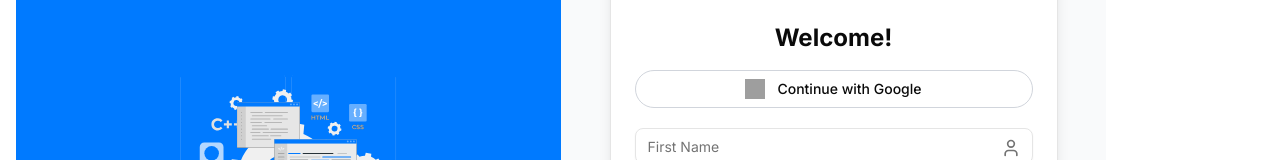
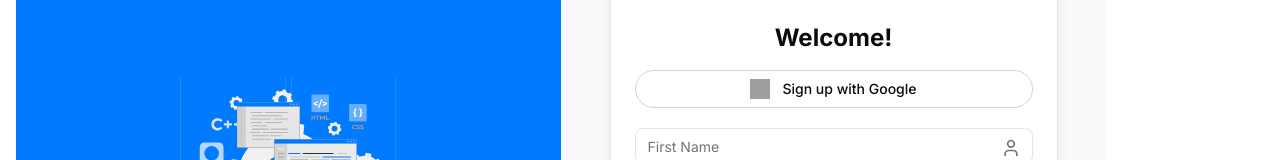
Before and after one commit to Mitche-44/EduHive-Frontend, a React (Vite) app: page /auth in a window 1280 px wide. Shown: the part 210-370 px from the top of the page. Built offline with nearby package versions, Linux system fonts and the light colour scheme; no server answers; grey boxes are pictures that could not be loaded; a web font is replaced by a local one.

Commit message:
feat: enable google signin and signup

```diff
--- a/package.json
+++ b/package.json
@@ -29,6 +29,7 @@
     "@radix-ui/react-toggle": "^1.1.9",
     "@radix-ui/react-toggle-group": "^1.1.10",
     "@radix-ui/react-tooltip": "^1.2.7",
+    "@react-oauth/google": "^0.12.2",
     "@tailwindcss/vite": "^4.1.11",
     "axios": "^1.11.0",
     "class-variance-authority": "^0.7.1",
--- a/src/components/auth/EmailLoginForm.jsx
+++ b/src/components/auth/EmailLoginForm.jsx
@@ -4,10 +4,12 @@ import { zodResolver } from "@hookform/resolvers/zod"
 import * as z from "zod"
 import { useNavigate } from "react-router-dom"
 import axiosInstance from "@/api/axiosInstance"
+import GoogleAuthButton from './GoogleAuthButton';
 
 import { Input } from "@/components/ui/input"
 import { Button } from "@/components/ui/button"
 import { Mail, Eye, EyeOff } from "lucide-react"
+
 
 const schema = z.object({
   email: z.string().email("Enter a valid email"),
@@ -108,19 +110,9 @@ export default function EmailLoginForm() {
 
       <div className="text-center text-sm text-gray-500">or</div>
 
-      {/* Google Auth - Not implemented */}
-      <button
-        type="button"
-        onClick={handleGoogleLogin}
-        className="w-full flex items-center justify-center gap-3 px-4 py-2 border border-gray-300 rounded-full bg-white hover:bg-gray-100"
-      >
-        <img
-          src="https://www.svgrepo.com/show/475656/google-color.svg"
-          alt="Google"
-          className="h-5 w-5"
-        />
-        <span className="font-medium text-sm">Continue with Google</span>
-      </button>
+      {/* Google Auth */}
+     <GoogleAuthButton label="Continue with Google" />
+
 
       {/* Redirect to register */}
       <p className="text-center text-sm mt-4">
--- a/src/components/auth/EmailRegisterForm.jsx
+++ b/src/components/auth/EmailRegisterForm.jsx
@@ -60,7 +60,7 @@ export default function EmailRegisterForm() {
   return (
     <form onSubmit={handleSubmit(onSubmit)} className="space-y-5 mt-6 max-w-md mx-auto">
       <h1 className="text-center text-2xl font-bold mb-4">Welcome!</h1>
-      <GoogleAuthButton />
+      <GoogleAuthButton label="Sign up with Google" />
 
       {/* First Name */}
       <div className="relative">
--- a/src/components/auth/GoogleAuthButton.jsx
+++ b/src/components/auth/GoogleAuthButton.jsx
@@ -1,27 +1,43 @@
+import { useGoogleLogin } from '@react-oauth/google';
+import axios from '@/api/axiosInstance';
+import { useNavigate } from 'react-router-dom';
 
+export default function GoogleAuthButton({ label = 'Continue with Google' }) {
+  const navigate = useNavigate();
 
-export default function GoogleAuthButton() {
-  const handleGoogleLogin = async () => {
-    const { error } = await supabase.auth.signInWithOAuth({
-      provider: 'google',
-      options: {
-        redirectTo: `${window.location.origin}/dashboard`,
-      },
-    })
-    if (error) console.error('Google Sign-In Error:', error.message)
-  }
+  // 1️ Set up the login hook (implicit flow = id_token directly)
+  const login = useGoogleLogin({
+    flow: 'implicit',          // returns credential directly
+    onSuccess: async (tokenResp) => {
+      try {
+        // tokenResp contains { credential, select_by, ... }
+        const res = await axios.post('/auth/google-login', {
+          id_token: tokenResp.credential,
+        });
+        localStorage.setItem('token', res.data.access_token);
+        navigate('/dashboard');
+      } catch (err) {
+        console.error(err);
+        alert('Google login failed');
+      }
+    },
+    onError: () => alert('Google login failed'),
+  });
 
+  // fully custom button
   return (
     <button
-      onClick={handleGoogleLogin}
-      className="w-full flex items-center justify-center gap-3 px-4 py-2 border border-gray-300 rounded-full bg-white hover:bg-gray-100 mt-4"
+      type="button"
+      onClick={() => login()}          //  trigger Google flow
+      className="w-full flex items-center justify-center gap-3 px-4 py-2
+                 border border-gray-300 rounded-full bg-white hover:bg-gray-100"
     >
       <img
         src="https://www.svgrepo.com/show/475656/google-color.svg"
         alt="Google"
         className="h-5 w-5"
       />
-      <span className="font-medium text-sm">Continue with Google</span>
+      <span className="font-medium text-sm">{label}</span>
     </button>
-  )
+  );
 }
--- a/src/main.jsx
+++ b/src/main.jsx
@@ -3,13 +3,16 @@
 import React from 'react';
 import ReactDOM from 'react-dom/client';
 import App from './App';
-import { BrowserRouter } from 'react-router-dom';
+
 import './index.css';
+import { GoogleOAuthProvider } from '@react-oauth/google';
 
 ReactDOM.createRoot(document.getElementById('root')).render(
   <React.StrictMode>
 
-      <App />
+      <GoogleOAuthProvider clientId="841788819686-riqj5c82ge7522pqr89e7f1hmijlpj63.apps.googleusercontent.com">
+         <App />
+      </GoogleOAuthProvider>
 
   </React.StrictMode>,
 );
```
Also changed, not shown: 1 other file (tests, documents, lock files or other folders).
